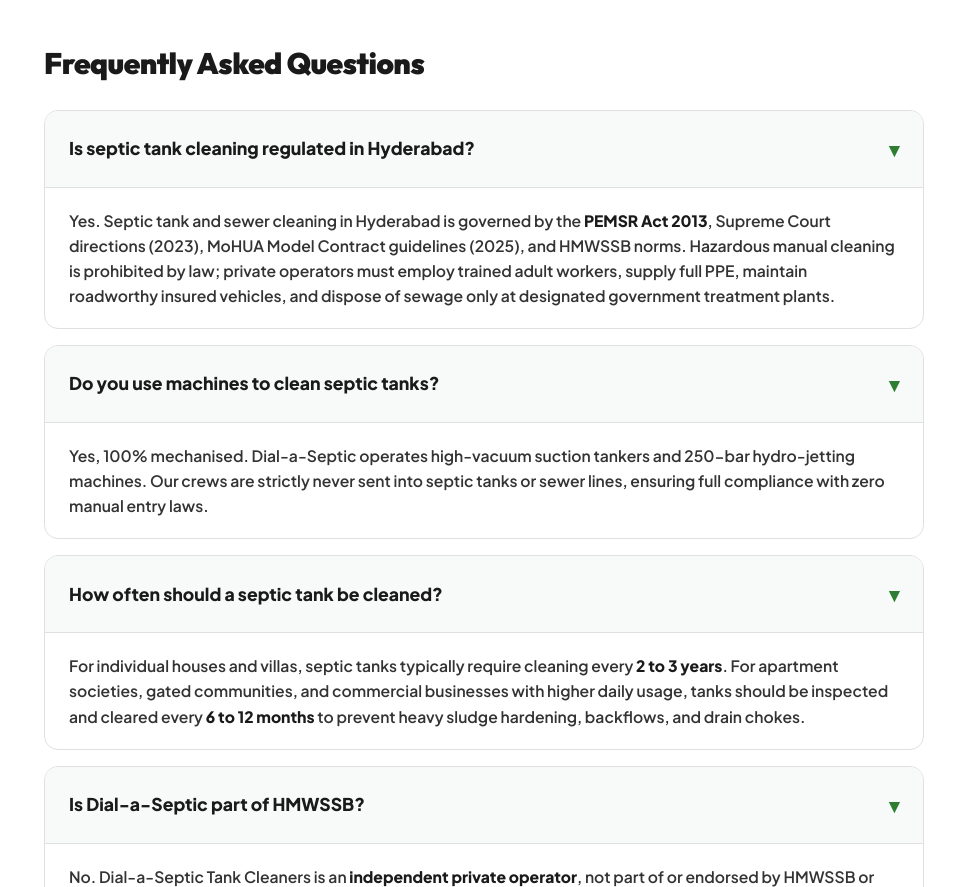
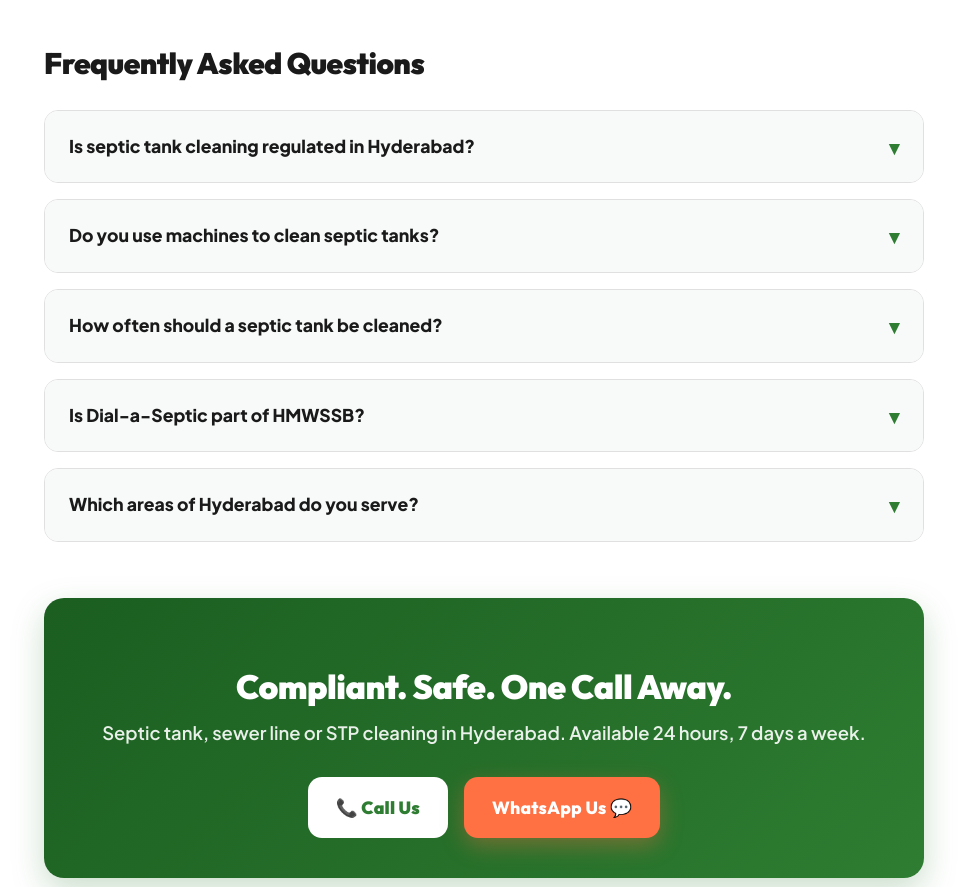
Before and after one commit to dialaseptictankcleaners1/dialaseptictankcleaners, a plain HTML site: page blog/compliance-guide/index.html in a window 1280 px wide. Shown: the part 5307-6194 px from the top of the page, without its empty margins (156-1123 px from the left). Drawn offline with Linux system fonts and the light colour scheme.

Commit message:
Updated Compliance Page in Blog

```diff
--- a/blog/compliance-guide/index.html
+++ b/blog/compliance-guide/index.html
@@ -213,15 +213,18 @@
             </tr>
             <tr>
               <td><strong>Supreme Court directions, 2023</strong></td>
-              <td>Outsourced sewer cleaning must not require people to enter sewers; contractors face accountability.</td>
+              <td>Outsourced sewer cleaning must not require people to enter sewers; contractors face accountability.
+              </td>
             </tr>
             <tr>
               <td><strong>MoHUA Model Contract, 2025</strong></td>
-              <td>Private operators need trained adult workers, PPE, insurance, minimum wages, logbooks and designated disposal points.</td>
+              <td>Private operators need trained adult workers, PPE, insurance, minimum wages, logbooks and designated
+                disposal points.</td>
             </tr>
             <tr>
               <td><strong>HMWSSB norms</strong></td>
-              <td>Septic vehicles are empanelled, GPS-tracked, and operators trained and supplied with PPE, as reported to the NGT.</td>
+              <td>Septic vehicles are empanelled, GPS-tracked, and operators trained and supplied with PPE, as reported
+                to the NGT.</td>
             </tr>
           </tbody>
         </table>
@@ -237,7 +240,8 @@
       <div class="blog-points-grid">
         <div class="blog-point-card">
           <h4>🚜 Machines first</h4>
-          <p>Septic tanks and sewer lines are cleaned by vacuum and jetting machines. Our crews are not sent into septic tanks or sewers.</p>
+          <p>Septic tanks and sewer lines are cleaned by vacuum and jetting machines. Our crews are not sent into septic
+            tanks or sewers.</p>
         </div>
 
         <div class="blog-point-card">
@@ -247,7 +251,8 @@
 
         <div class="blog-point-card">
           <h4>🛡️ PPE on every job</h4>
-          <p>Helmets, masks, gloves, gumboots and safety harnesses, plus 4-gas digital detectors (H2S, CH4, CO, O2) as stated on our website.</p>
+          <p>Helmets, masks, gloves, gumboots and safety harnesses, plus 4-gas digital detectors (H2S, CH4, CO, O2) as
+            stated on our website.</p>
         </div>
 
         <div class="blog-point-card">
@@ -257,7 +262,8 @@
 
         <div class="blog-point-card">
           <h4>🌱 Responsible disposal</h4>
-          <p>Sludge is carried in sealed tanks and taken to authorised disposal points, never dumped in drains or open land.</p>
+          <p>Sludge is carried in sealed tanks and taken to authorised disposal points, never dumped in drains or open
+            land.</p>
         </div>
 
         <div class="blog-point-card">
@@ -271,7 +277,8 @@
 
       <!-- Photo 1: Crew on site -->
       <figure class="blog-featured-figure" style="margin-top: 1.5rem; margin-bottom: 1.5rem;">
-        <img src="/assets/team2.jpeg" alt="Crew on site in hi-vis vests, ID cards, safety glasses and gumboots outside an operational commercial site"
+        <img src="/assets/team2.jpeg"
+          alt="Crew on site in hi-vis vests, ID cards, safety glasses and gumboots outside an operational commercial site"
           class="blog-featured-img">
         <div class="blog-img-caption">
           Crew on site in hi-vis vests, ID cards, safety glasses, respirators and gumboots.
@@ -302,7 +309,8 @@
 
       <!-- Photo 3: Washing down with harness & lifeline -->
       <figure class="blog-featured-figure" style="margin-top: 1.5rem; margin-bottom: 2rem;">
-        <img src="/assets/work.jpeg" alt="Washing down with a high-pressure hose, with suction hose, harness and life-line in place"
+        <img src="/assets/work.jpeg"
+          alt="Washing down with a high-pressure hose, with suction hose, harness and life-line in place"
           class="blog-featured-img">
         <div class="blog-img-caption">
           Washing down with a high-pressure hose, with suction hose, harness and life-line in place.
@@ -310,7 +318,8 @@
       </figure>
 
       <!-- Mid-Article Emergency Quick Action Box -->
-      <div class="blog-callout-info" style="display: flex; justify-content: space-between; align-items: center; flex-wrap: wrap; gap: 1rem; margin-bottom: 2.5rem;">
+      <div class="blog-callout-info"
+        style="display: flex; justify-content: space-between; align-items: center; flex-wrap: wrap; gap: 1rem; margin-bottom: 2.5rem;">
         <div>
           <div style="font-size: 1.2rem; font-weight: 800; color: var(--primary-brand); margin-bottom: 0.25rem;">
             Need a cleaning today?
@@ -321,7 +330,7 @@
         </div>
         <div style="display: flex; gap: 0.75rem; flex-wrap: wrap;">
           <a href="tel:8074014420" class="btn btn-primary" style="padding: 0.65rem 1.25rem; font-size: 0.95rem;">
-            📞 Call 80740 14420
+            📞 Call Us
           </a>
           <a href="https://wa.me/918074014420?text=I%20want%20to%20book%20a%20septic%20tank%20cleaning%20in%20Hyderabad"
             target="_blank" class="btn btn-whatsapp" style="padding: 0.65rem 1.25rem; font-size: 0.95rem;">
@@ -343,13 +352,15 @@
         <div class="blog-step-card">
           <span class="blog-step-num">02</span>
           <h4 class="blog-step-title">Site Assessment</h4>
-          <p class="blog-step-desc">We pick the right machine and confirm the vehicle can reach your gate or basement.</p>
+          <p class="blog-step-desc">We pick the right machine and confirm the vehicle can reach your gate or basement.
+          </p>
         </div>
 
         <div class="blog-step-card">
           <span class="blog-step-num">03</span>
           <h4 class="blog-step-title">Safety Set-up</h4>
-          <p class="blog-step-desc">PPE on, tank opened and ventilated, and gas check conducted before work commences.</p>
+          <p class="blog-step-desc">PPE on, tank opened and ventilated, and gas check conducted before work commences.
+          </p>
         </div>
 
         <div class="blog-step-card">
@@ -361,13 +372,15 @@
         <div class="blog-step-card">
           <span class="blog-step-num">05</span>
           <h4 class="blog-step-title">Safe Transport &amp; Disposal</h4>
-          <p class="blog-step-desc">Sludge transported in sealed tankers and decanted strictly at an authorised municipal point.</p>
+          <p class="blog-step-desc">Sludge transported in sealed tankers and decanted strictly at an authorised
+            municipal point.</p>
         </div>
 
         <div class="blog-step-card">
           <span class="blog-step-num">06</span>
           <h4 class="blog-step-title">Photos &amp; GST Invoice</h4>
-          <p class="blog-step-desc">Before and after photos shared for verification alongside an official GST tax invoice.</p>
+          <p class="blog-step-desc">Before and after photos shared for verification alongside an official GST tax
+            invoice.</p>
         </div>
       </div>
 
@@ -391,8 +404,10 @@
 
       <!-- Warning Callout -->
       <div class="blog-callout-warning">
-        <svg width="24" height="24" fill="none" stroke="currentColor" stroke-width="2" viewBox="0 0 24 24" style="flex-shrink: 0; color: #E65100; margin-top: 2px;">
-          <path stroke-linecap="round" stroke-linejoin="round" d="M12 9v2m0 4h.01m-6.938 4h13.856c1.54 0 2.502-1.667 1.732-3L13.732 4c-.77-1.333-2.694-1.333-3.464 0L3.34 16c-.77 1.333.192 3 1.732 3z"/>
+        <svg width="24" height="24" fill="none" stroke="currentColor" stroke-width="2" viewBox="0 0 24 24"
+          style="flex-shrink: 0; color: #E65100; margin-top: 2px;">
+          <path stroke-linecap="round" stroke-linejoin="round"
+            d="M12 9v2m0 4h.01m-6.938 4h13.856c1.54 0 2.502-1.667 1.732-3L13.732 4c-.77-1.333-2.694-1.333-3.464 0L3.34 16c-.77 1.333.192 3 1.732 3z" />
         </svg>
         <div>
           <strong>Suspect an unauthorised septic vehicle?</strong> Report it to HMWSSB customer care.
@@ -405,49 +420,54 @@
 
         <!-- FAQ 1 -->
         <div class="blog-faq-card">
-          <div class="blog-faq-header" onclick="this.nextElementSibling.classList.toggle('hidden')">
+          <div class="blog-faq-header" onclick="this.parentElement.classList.toggle('active')">
             <span>Is septic tank cleaning regulated in Hyderabad?</span>
-            <span style="font-size: 1.25rem; color: var(--primary-brand);">▾</span>
+            <span class="blog-faq-arrow">▾</span>
           </div>
           <div class="blog-faq-content">
             Yes. Septic tank and sewer cleaning in Hyderabad is governed by the <strong>PEMSR Act 2013</strong>, Supreme
             Court directions (2023), MoHUA Model Contract guidelines (2025), and HMWSSB norms. Hazardous manual cleaning
-            is prohibited by law; private operators must employ trained adult workers, supply full PPE, maintain roadworthy
+            is prohibited by law; private operators must employ trained adult workers, supply full PPE, maintain
+            roadworthy
             insured vehicles, and dispose of sewage only at designated government treatment plants.
           </div>
         </div>
 
         <!-- FAQ 2 -->
         <div class="blog-faq-card">
-          <div class="blog-faq-header" onclick="this.nextElementSibling.classList.toggle('hidden')">
+          <div class="blog-faq-header" onclick="this.parentElement.classList.toggle('active')">
             <span>Do you use machines to clean septic tanks?</span>
-            <span style="font-size: 1.25rem; color: var(--primary-brand);">▾</span>
+            <span class="blog-faq-arrow">▾</span>
           </div>
           <div class="blog-faq-content">
             Yes, 100% mechanised. Dial-a-Septic operates high-vacuum suction tankers and 250-bar hydro-jetting machines.
-            Our crews are strictly never sent into septic tanks or sewer lines, ensuring full compliance with zero manual
+            Our crews are strictly never sent into septic tanks or sewer lines, ensuring full compliance with zero
+            manual
             entry laws.
           </div>
         </div>
 
         <!-- FAQ 3 -->
         <div class="blog-faq-card">
-          <div class="blog-faq-header" onclick="this.nextElementSibling.classList.toggle('hidden')">
+          <div class="blog-faq-header" onclick="this.parentElement.classList.toggle('active')">
             <span>How often should a septic tank be cleaned?</span>
-            <span style="font-size: 1.25rem; color: var(--primary-brand);">▾</span>
+            <span class="blog-faq-arrow">▾</span>
           </div>
           <div class="blog-faq-content">
-            For individual houses and villas, septic tanks typically require cleaning every <strong>2 to 3 years</strong>.
-            For apartment societies, gated communities, and commercial businesses with higher daily usage, tanks should be
-            inspected and cleared every <strong>6 to 12 months</strong> to prevent heavy sludge hardening, backflows, and drain chokes.
+            For individual houses and villas, septic tanks typically require cleaning every <strong>2 to 3
+              years</strong>.
+            For apartment societies, gated communities, and commercial businesses with higher daily usage, tanks should
+            be
+            inspected and cleared every <strong>6 to 12 months</strong> to prevent heavy sludge hardening, backflows,
+            and drain chokes.
           </div>
         </div>
 
         <!-- FAQ 4 -->
         <div class="blog-faq-card">
-          <div class="blog-faq-header" onclick="this.nextElementSibling.classList.toggle('hidden')">
+          <div class="blog-faq-header" onclick="this.parentElement.classList.toggle('active')">
             <span>Is Dial-a-Septic part of HMWSSB?</span>
-            <span style="font-size: 1.25rem; color: var(--primary-brand);">▾</span>
+            <span class="blog-faq-arrow">▾</span>
           </div>
           <div class="blog-faq-content">
             No. Dial-a-Septic Tank Cleaners is an <strong>independent private operator</strong>, not part of or endorsed
@@ -458,14 +478,15 @@
 
         <!-- FAQ 5 -->
         <div class="blog-faq-card">
-          <div class="blog-faq-header" onclick="this.nextElementSibling.classList.toggle('hidden')">
+          <div class="blog-faq-header" onclick="this.parentElement.classList.toggle('active')">
             <span>Which areas of Hyderabad do you serve?</span>
-            <span style="font-size: 1.25rem; color: var(--primary-brand);">▾</span>
+            <span class="blog-faq-arrow">▾</span>
           </div>
           <div class="blog-faq-content">
             We provide 24/7 service across all major Hyderabad zones and IT corridors, including <strong>Madhapur,
-            Gachibowli, Hitech City, Kondapur, Hafeezpet, Kokapet, Narsingi, Jubilee Hills, Manikonda, Kukatpally, Tellapur,
-            Kollur</strong>, and surrounding areas with 30–45 minute average response times.
+              Gachibowli, Hitech City, Kondapur, Hafeezpet, Kokapet, Narsingi, Jubilee Hills, Manikonda, Kukatpally,
+              Tellapur,
+              Kollur</strong>, and surrounding areas with 30–45 minute average response times.
           </div>
         </div>
       </div>
@@ -477,7 +498,7 @@
         <div class="blog-cta-btn-group">
           <a href="tel:8074014420" class="btn"
             style="background: #FFFFFF !important; color: var(--primary-brand) !important; font-weight: 900; font-size: 1.1rem; padding: 0.9rem 1.75rem;">
-            📞 Call 80740 14420
+            📞 Call Us
           </a>
           <a href="https://wa.me/918074014420?text=I%20want%20to%20book%20a%20septic%20tank%20cleaning%20in%20Hyderabad"
             target="_blank" class="btn btn-whatsapp" style="font-size: 1.1rem; padding: 0.9rem 1.75rem;">
--- a/styles.css
+++ b/styles.css
@@ -3915,6 +3915,12 @@
   border-radius: var(--radius-md);
   margin-bottom: 1rem;
   overflow: hidden;
+  transition: border-color 0.2s ease, box-shadow 0.2s ease;
+}
+
+.blog-faq-card.active {
+  border-color: var(--primary-brand);
+  box-shadow: 0 4px 16px rgba(46, 125, 50, 0.08);
 }
 
 .blog-faq-header {
@@ -3928,15 +3934,39 @@
   align-items: center;
   background: var(--clean-bg-soft);
   user-select: none;
+  transition: background-color 0.2s ease, color 0.2s ease;
+}
+
+.blog-faq-header:hover {
+  background: #f0f7f1;
+  color: var(--primary-brand);
+}
+
+.blog-faq-arrow {
+  font-size: 1.25rem;
+  color: var(--primary-brand);
+  transition: transform 0.25s ease;
+  display: inline-block;
+  line-height: 1;
+}
+
+.blog-faq-card.active .blog-faq-arrow {
+  transform: rotate(180deg);
 }
 
 .blog-faq-content {
+  display: none;
   padding: 1.25rem 1.5rem;
   font-size: 0.98rem;
   line-height: 1.6;
   color: var(--neutral-medium);
   font-weight: 600;
   border-top: 1px solid var(--neutral-border);
+  background: #FFFFFF;
+}
+
+.blog-faq-card.active .blog-faq-content {
+  display: block;
 }
 
 /* CTA Sticky/Highlight Box */
```
Also changed, not shown: blog/hyderabad-sanitation-guide/index.html (+6 -6 lines).
